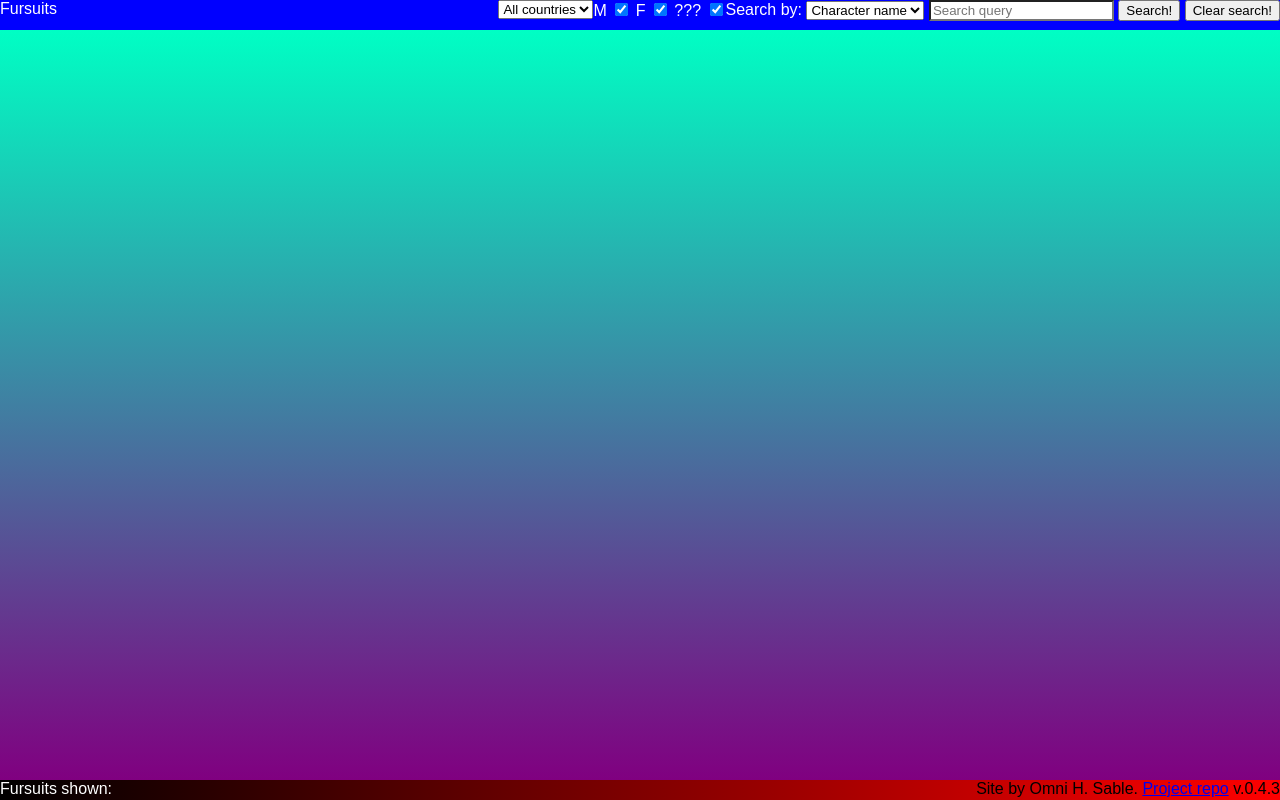
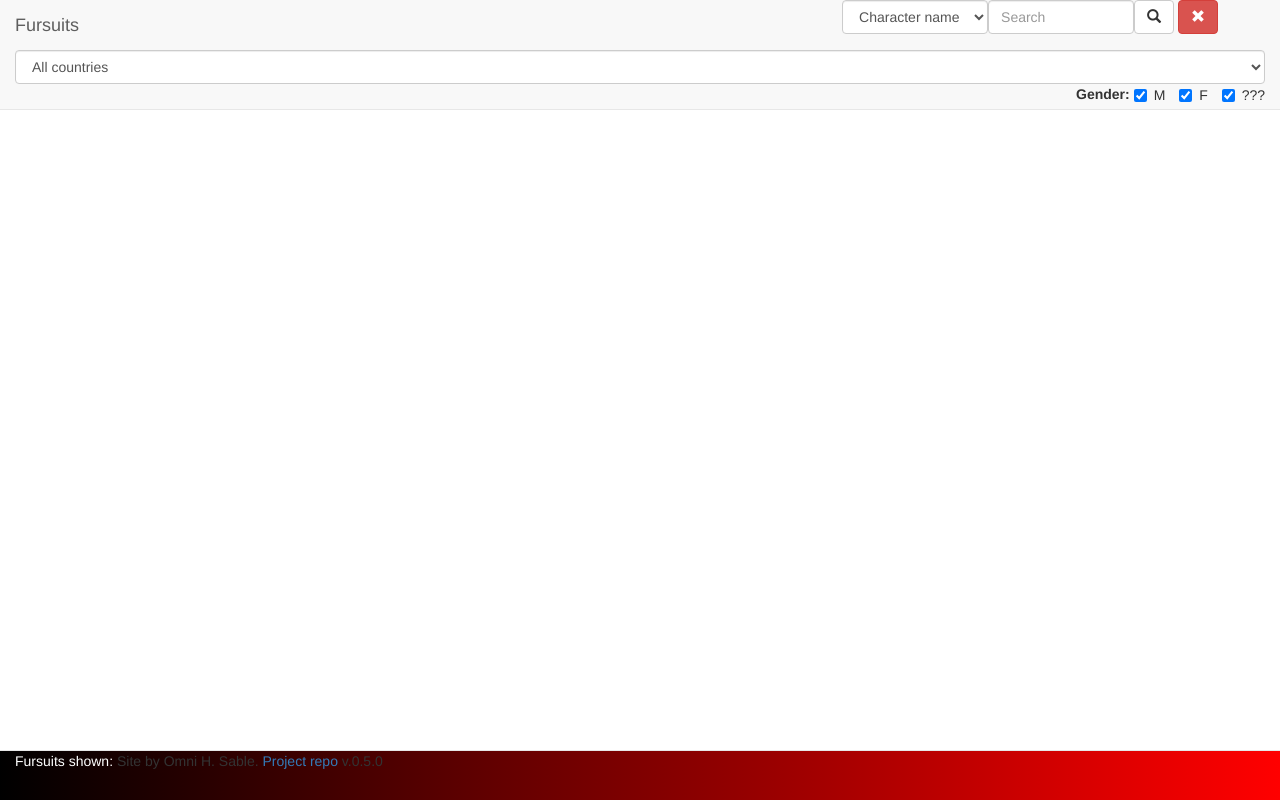
Before and after one commit to Highstaker/Picture-data-organizer-site, a Flask app: page / in a window 1280 px wide. Run offline with Flask 2, Linux system fonts and the light colour scheme; data that the repository does not hold is empty; parts of the project's set-up code (start-up, migrations or seed data) failed here and were passed over; some libraries are stand-ins or nearby versions.

Commit message:
v.0.5.0
+started making bootstrap, made a header

```diff
--- a/photodata_organizer.py
+++ b/photodata_organizer.py
@@ -8,7 +8,7 @@ from threading import Thread
 
 from flask import Flask, render_template
 
-VERSION = (0, 4, 3)
+VERSION = (0, 5, 0)
 
 SCRIPT_FOLDER = path.dirname(path.realpath(__file__))
 
--- a/static/css/style.css
+++ b/static/css/style.css
@@ -3,27 +3,27 @@ body{
 	font-family: sans-serif;
 }
 
-header{
-	position: fixed;
-	height: 30px;
-	width: 100%;
-
-	background-color: blue;
-	color: white;
-	border-width: 3px;
-	border-color: #AAAAAA;
-}
 
 #country-menu{
-	float: right;
+	/*float: right;*/
 }
 
 #search-form{
-	float: right;
+	/*float: right;*/
+}
+
+#search-form > div{
+	/*removes spaces between inputs in search form*/
+	padding-left: 0;
+	padding-right: 0;
 }
 
 #gender-form{
-	float: right;
+	/*float: right;*/
+}
+
+#gender-form > label{
+	padding-top: 0;
 }
 
 #search-bar{
@@ -34,12 +34,19 @@ header{
 	background: purple;
     background: linear-gradient(#00ffc4, purple);
 
-	position: fixed;
+    margin-top: 100px;
+    margin-bottom : 100px;
+
+    padding-left: 0px;
+    padding-right: 0px;
+
+
+/*	position: fixed;
 	width: 100%;
 	top: 30px;
 	bottom: 20px;
 	overflow-y: scroll;
-	overflow-x: hidden;
+	overflow-x: hidden;*/
 }
 
 #info-box{
@@ -95,9 +102,9 @@ header{
 	background-position: center center !important;
 }
 
-.dimmed-pic{
+/*.dimmed-pic{
 	box-shadow: 30px 30px 150px black inset, -30px -30px 150px black inset;
-}
+}*/
 
 .flag-thumbnail{
 	position: absolute;
@@ -105,21 +112,23 @@ header{
 	right: 0;
 }
 
-footer{
+#footer{
 	/*text-align: right;*/
-	width: 100%;
+
+/*	width: 100%;
 	position: fixed;
 	height: 20px;
-	bottom:0%;
+	bottom:0%;*/
+
 	background: #ff0000;
 	background: linear-gradient(to right, black, #ff0000);
 }
 
 #fursuit-count-line{
 	color: #FFFFFF;
-	float: left;
+	/*float: left;*/
 }
 
 #signature{
-	float: right;
+	/*float: right;*/
 }
--- a/templates/index.html
+++ b/templates/index.html
@@ -2,49 +2,96 @@
 <html>
 <head>
 	<title>NFC 2017 fursuiters</title>
+	<meta charset="utf-8">
 	<link rel="stylesheet" type="text/css" href="{{ url_for('static', filename='css/flags.css') }}">
 	<link rel="stylesheet" type="text/css" href="{{ url_for('static', filename='css/style.css') }}">
 	<script type="text/javascript" src="{{ url_for('static', filename='js/jquery-3.1.0.min.js') }}"></script>
 	<!-- <script type="text/javascript" src="{{ url_for('static', filename='js/jquery-ui-1.12.1/jquery-ui.js') }}"></script> -->
+
+	<link rel="stylesheet" href="https://maxcdn.bootstrapcdn.com/bootstrap/3.3.7/css/bootstrap.min.css">
+	<script src="https://maxcdn.bootstrapcdn.com/bootstrap/3.3.7/js/bootstrap.min.js"></script>
+
 	<script type="text/javascript" src="{{ url_for('static', filename='js/main.js') }}"></script>
+
+	<meta name="viewport" content="width=device-width, initial-scale=1">
 </head>
 <body>
-	<!--TODO: filter by countries -->
-	<header>
-		Fursuits
-		<form id="search-form" onsubmit="return false">
-			Search by:
-			<select id="search-by-menu">
+	<!--TODO: sorting -->
+	<!--TODO: use bootstrap-->
+
+
+	<!-- collapsable toolbar as here https://jsfiddle.net/7v9tcc2m/5/-->
+
+	<nav class="navbar navbar-default navbar-fixed-top">
+		<div class="container-fluid">
+			<div class="navbar-header">
+				<span class="navbar-brand">Fursuits</span>
+			</div>
+
+
+			<form class="form-horizontal navbar-right" id="search-form" onsubmit="return false">
+
+				<div class="col-xs-4">
+					<select id="search-by-menu" class="form-control">
 						<option value="FursuitNickName">Character name</option>
 						<option value="FursuitWearer">Wearer name</option>
 						<option value="FursuitSpecies">Species</option>
 					</select>
-			<input type="search" id="search-bar" placeholder="Search query">
-			<input id="search-button" type="submit" value="Search!">
-			<button id="clear-search-button">Clear search!</button>
+				</div>
+
+				<div class="col-xs-4">
+					<input type="search" id="search-bar" placeholder="Search" class="form-control" />
+				</div>
+
+				<button id="search-button" type="submit" value="Search!" class="btn btn-default">
+					<i class="glyphicon glyphicon-search"></i>
+				</button>
+
+				<button id="clear-search-button" class="btn btn-danger">
+					<span class="glyphicon glyphicon-remove"></span>
+				</button>
+
 			</form>
-		<span id="gender-form">
-			<label for="male-gender-option">M</label>
-			<input autocomplete="off" class="gender-option" type="checkbox" id="male-gender-option" checked />
-			<label for="female-gender-option">F</label>
-			<input autocomplete="off" class="gender-option" type="checkbox" id="female-gender-option" checked />
-			<label for="unspecified-gender-option">???</label>
-			<input autocomplete="off" class="gender-option" type="checkbox" id="unspecified-gender-option" checked />
-		</span>
-		<select id="country-menu">
+
+
+			<select id="country-menu" class="form-control">
 				<option value="all" class="country-option">All countries</option>
 			</select>
-	</header>
-	<div id="photo-screen">
+
+
+			<form id="gender-form" class="form-horizontal navbar-right">
+				<label>Gender:</label>
+				<label class="checkbox-inline" >
+					<input autocomplete="off" class="gender-option" type="checkbox" id="male-gender-option" checked />M</label>
+					<label class="checkbox-inline" >
+						<input autocomplete="off" class="gender-option" type="checkbox" id="female-gender-option" checked />F</label>
+						<label class="checkbox-inline" >
+							<input autocomplete="off" class="gender-option" type="checkbox" id="unspecified-gender-option" checked />???</label>
+						</form>
+
+					</div>
+				</nav>
+
+
+
+
+
+				<div class="container-fluid" id="photo-screen">
 					<div id="info-box">h0i!</div>
 				</div>
-	<footer>
+
+
+<!-- TODO: minimize footer height -->
+
+				<div class="navbar navbar-default navbar-fixed-bottom" id="footer">
+					<div class="container-fluid">
 						<span id="fursuit-count-line">Fursuits shown: <span id="fursuit-count"></span></span>
 						<span id="signature">
 							Site by Omni H. Sable.
 							<a href="https://github.com/Highstaker/Picture-data-organizer-site" target="_blank">Project repo</a>
-		<span>{{VERSION}}</span>
+							<span id="version">{{VERSION}}</span>
 						</span>
-	</footer>
+					</div>
+				</div>
 			</body>
 			</html>
```
Lines whose indentation alone changed are shown as unchanged.
